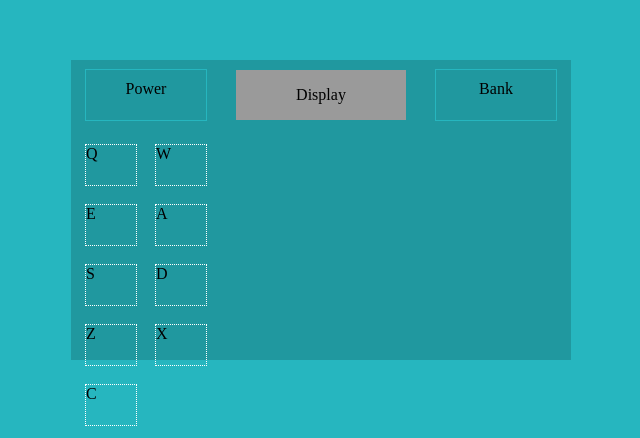
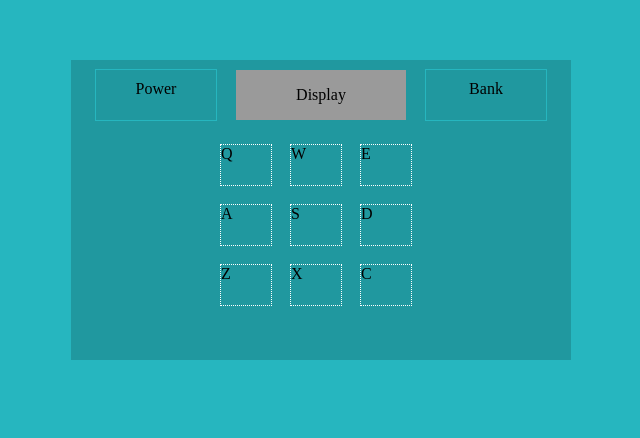
Before and after one commit to Pashtetium/drum_machine, a React (Create React App) app: page / in a window 1280 px wide. Shown: the part 190-628 px from the top of the page, without its empty margins (319-959 px from the left). Built offline with nearby package versions, Linux system fonts and the light colour scheme.

Commit message:
Update index.scss

```diff
--- a/src/index.scss
+++ b/src/index.scss
@@ -22,6 +22,10 @@ body {
     width: 500px;
     height: 300px;
     position: relative;
+    display: flex;
+    flex-direction: column;
+    align-items: center;
+    justify-content: flex-start;
 
     .controls {
         display: flex;
@@ -50,8 +54,8 @@ body {
     }
     .pad-bank {
         display: inline-block;
-        width: $padWidth * 3 + 32;
-        height: $padHeight * 3 + 32;
+        width: $padWidth * 3 + 70px;
+        height: $padHeight * 3;
 
         margin: 5px;
 
```
